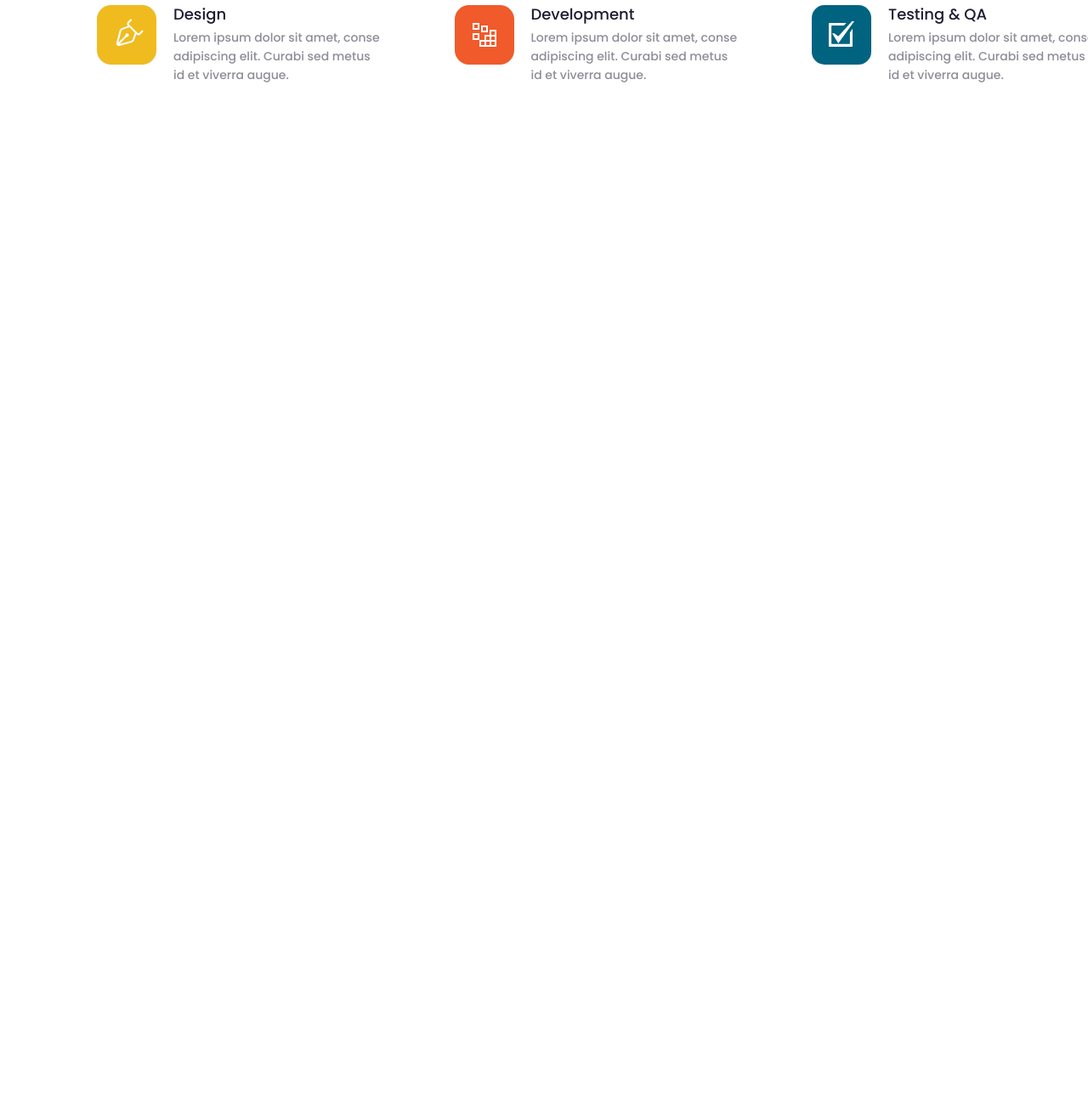
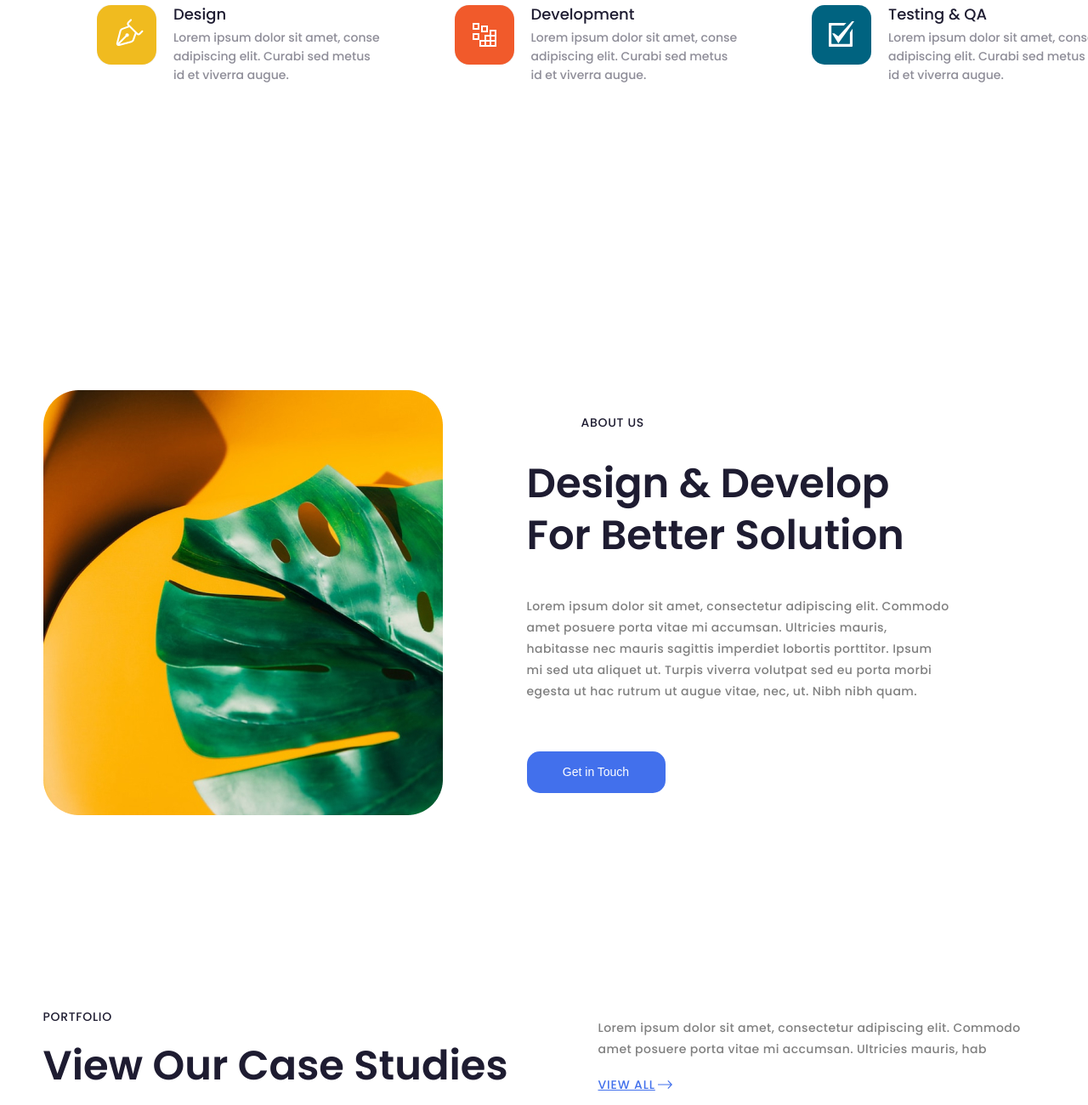
Before and after one commit to yutaDV/JS_lektorium, a plain HTML site: page index.html in a window 1280 px wide. Shown: the part 832-2132 px from the top of the page at 85% size. Before the commit the page ends 1050 px from the top, so only its background shows below. Drawn offline with Linux system fonts and the light colour scheme.

Commit message:
portfolio draft

```diff
--- a/css/styles.css
+++ b/css/styles.css
@@ -205,3 +205,140 @@ ul {
 .testing.box button {
     background-color: #006380;
 }
+
+.about-us {
+    max-width: 1199px;
+    margin-left: auto;
+    margin-right: auto;
+    padding-left: 10px;
+    padding-right: 10px;
+    margin-top: 241px;
+    display: flex;
+}
+
+
+.about-us-info {
+    margin-left: 99px;
+    margin-top: 26px;
+}
+
+.about-us h2 {
+    color: #1E1C31;
+    font-size: 14px;
+    font-style: normal;
+    font-weight: 500;
+    line-height: 24px;
+    letter-spacing: 0.7px;
+    text-transform: uppercase;
+    margin-bottom: 29px;
+    margin-left: 64px;
+
+}
+
+.about-us h3 {
+    color: #1E1C31;
+    font-size: 48px;
+    font-style: normal;
+    font-weight: 600;
+    line-height: 61px;
+    width: 452px;
+    height: 108px;
+}
+
+.about-us p {
+    color: rgba(0, 0, 0, 0.50);
+    font-size: 14px;
+    font-style: normal;
+    font-weight: 400;
+    line-height: 25px;
+    letter-spacing: 0.42px;
+}
+
+.about-description {
+    width: 498px;
+    height: 121px;
+    margin-top: 55px;
+}
+
+.about-us button {
+    width: 163px;
+    height: 49px;
+    flex-shrink: 0;
+    border-radius: 15px;
+    background: #4270EC;
+    color: #FFF;
+    font-size: 14px;
+    font-style: normal;
+    font-weight: 500;
+    line-height: 29px;
+    border: none;
+    margin-top: 62px;
+}
+
+.portfolio {
+    max-width: 1199px;
+    margin-left: auto;
+    margin-right: auto;
+    padding-left: 10px;
+    padding-right: 10px;
+    margin-top: 219px;
+}
+
+.portfolio h2 {
+    color: #1E1C31;
+    font-size: 14px;
+    font-style: normal;
+    font-weight: 500;
+    line-height: 24px;
+    letter-spacing: 0.7px;
+    text-transform: uppercase;
+    margin-bottom: 15px;
+}
+
+.portfolio h3 {
+    color: #1E1C31;
+    font-size: 48px;
+    font-style: normal;
+    font-weight: 600;
+    line-height: 61px;
+    width: 588px;
+    height: 54px;
+}
+
+.portfolio p {
+    color: rgba(0, 0, 0, 0.50);
+    font-size: 14px;
+    font-style: normal;
+    font-weight: 400;
+    line-height: 25px;
+    letter-spacing: 0.42px;
+}
+
+.portfolio-header {
+    display: flex;
+    margin-bottom: 107px;
+}
+
+.portfolio-header-left {
+    width: 100%;
+}
+
+.portfolio-description {
+    width: 526px;
+    margin-top: 13px;
+    margin-bottom: 17px;
+}
+
+.portfolio a {
+    color: #4270EC;
+    font-size: 14px;
+    font-style: normal;
+    font-weight: 500;
+    line-height: 25px;
+    letter-spacing: 0.84px;
+    text-transform: uppercase;
+}
+
+.portfolio-header-right {}
+
+.portfolio-bady {}
--- a/index.html
+++ b/index.html
@@ -9,7 +9,7 @@
   <link
     href="https://fonts.googleapis.com/css2?family=Montserrat:wght@200;500&family=Poppins:ital,wght@0,300;0,500;0,600;1,200&display=swap"
     rel="stylesheet" />
-  <title>Digital Creative Agency</title>
+  <title> Digital Creative Agency</title>
   <link rel="stylesheet" href="./css/styles.css" />
 </head>
 
@@ -28,10 +28,10 @@
             <a href="#" class="header__menu-link">Home</a>
           </li>
           <li class="header__menu-item">
-            <a href="#" class="header__menu-link">About Us</a>
+            <a href="#about-us" class="header__menu-link">About Us</a>
           </li>
           <li class="header__menu-item">
-            <a href="#" class="header__menu-link">Portfolio</a>
+            <a href="#portfolio" class="header__menu-link">Portfolio</a>
           </li>
           <li class="header__menu-item">
             <a href="#" class="header__menu-link">Testimony</a>
@@ -61,8 +61,8 @@
           <button>Get in Touch</button>
         </div>
         <div class="main__banner-right">
-          <img src="assets/images/bahher_left.jpg" alt="big banner">
-          <img src="assets/images/banner right.jpg" alt="little banner">
+          <img src="assets/images/banner_left.jpg" alt="big banner">
+          <img src="assets/images/banner_right.jpg" alt="little banner">
         </div>
       </section>
     </main>
@@ -98,7 +98,56 @@
 
       </div>
     </footer>
+
+    <div id="about-us" class="about-us">
+      <div class="about-us-post">
+        <img src="assets/images/about-us-banner.jpg" alt="big banner" width: 470px; height: 500px;>
+      </div>
+      <div class="about-us-info">
+        <h2>About Us</h2>
+        <h3>Design & Develop For Better Solution</h3>
+        <div class="about-description">
+          <p>Lorem ipsum dolor sit amet, consectetur adipiscing elit. Commodo amet posuere porta vitae mi accumsan.
+            Ultricies mauris,
+            habitasse nec mauris sagittis imperdiet lobortis porttitor. Ipsum mi sed uta aliquet ut. Turpis viverra
+            volutpat sed eu
+            porta morbi egesta ut hac rutrum ut augue vitae, nec, ut. Nibh nibh quam.</p>
+        </div>
+
+        <button>Get in Touch</button>
+      </div>
+    </div>
+
+    <div id="portfolio" class="portfolio">
+      <div class="portfolio-header">
+        <div class="portfolio-header-left">
+          <h2>Portfolio</h2>
+          <h3>View Our Case Studies</h3>
+        </div>
+        <div class="portfolio-header-right">
+          <div class="portfolio-description">
+            <p>Lorem ipsum dolor sit amet, consectetur adipiscing elit. Commodo amet posuere porta vitae mi accumsan.
+              Ultricies mauris,
+              hab</p>
+          </div>
+
+          <a href="#">VIEw All</a>
+          <img src="./assets/icons/Vector.svg" alt="Vector">
+        </div>
+
+      </div>
+      <div class="portfolio-bady">
+        <img src="./assets/images/portfolio1.jpg" alt="photo 1">
+        <img src="./assets/images/portfolio2.jpg" alt="photo 2">
+        <img src="./assets/images/portfolio3.jpg" alt="photo 3">
+      </div>
+
+
+    </div>
+
   </div>
+
+
 </body>
 
 </html>
```
Also changed, not shown: assets/icons/Vector.svg (added), assets/images/about-us-banner.jpg (added), assets/images/banner_left.jpg (renamed from assets/images/bahher_left.jpg), assets/images/banner_right.jpg (renamed from assets/images/banner right.jpg), assets/images/portfolio1.jpg (added), assets/images/portfolio2.jpg (added), assets/images/portfolio3.jpg (added).
